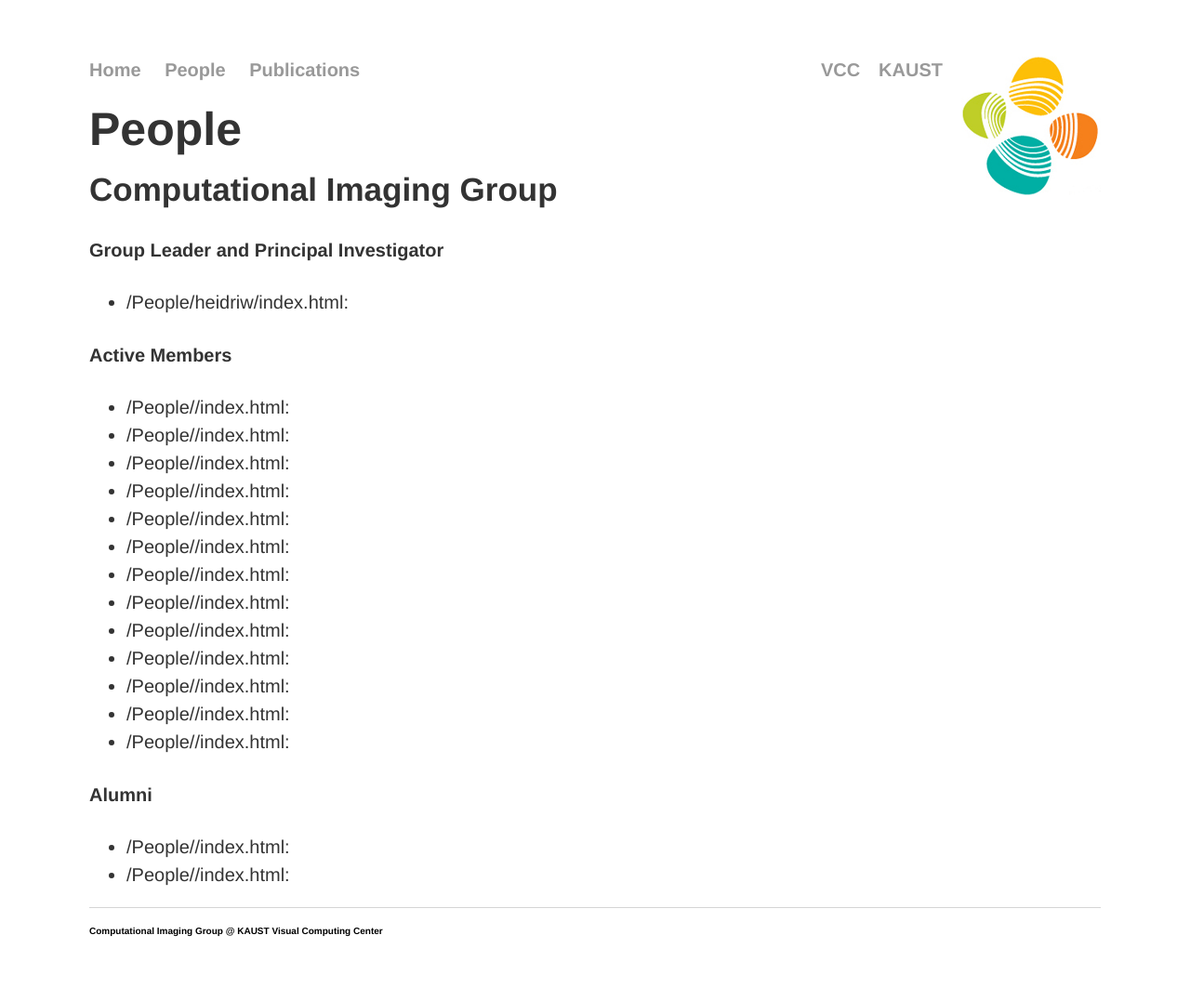
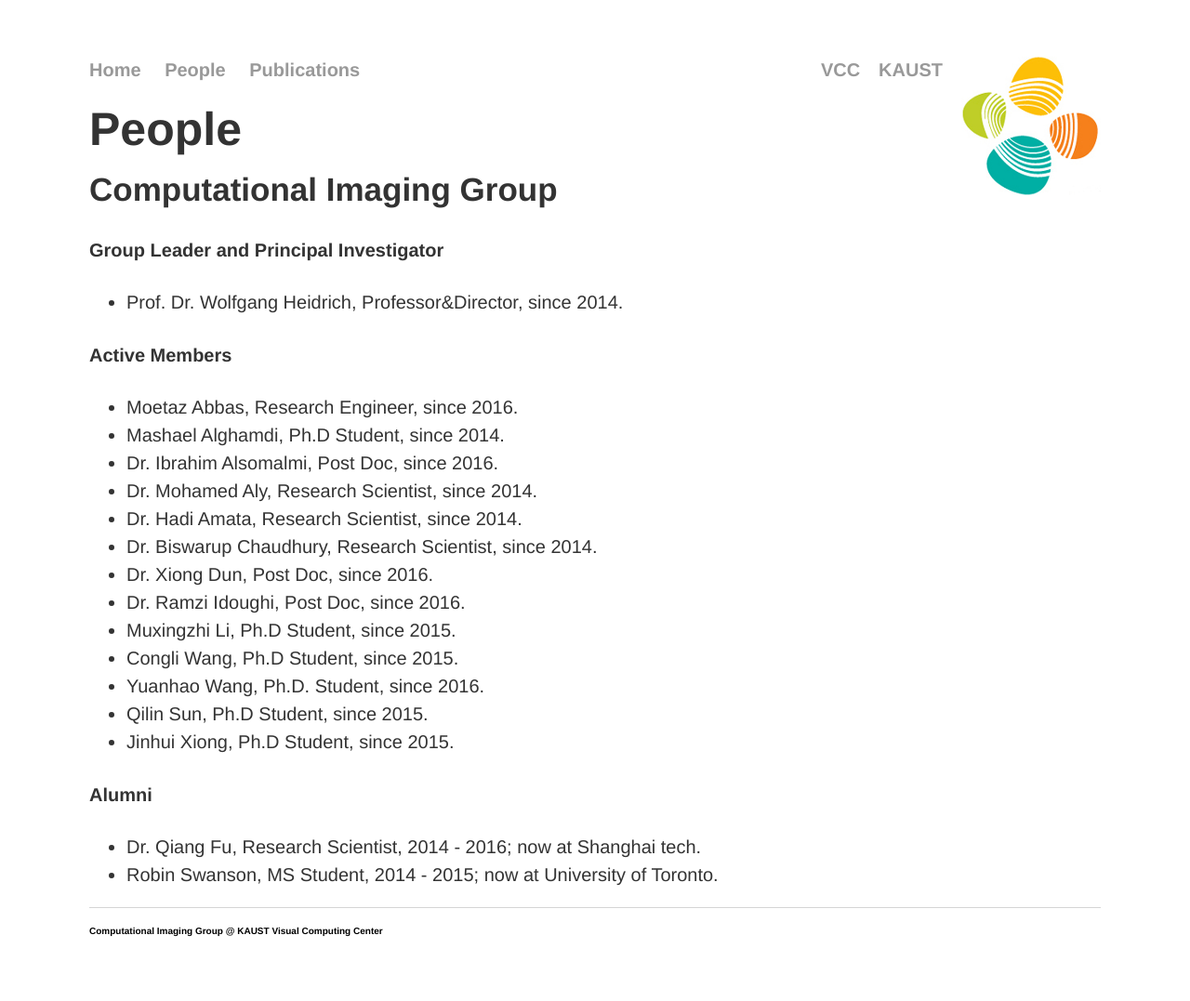
Before and after one commit to vccimaging/vccimaging.github.io, a Jekyll site: the page built from people.html, in a window 1280 px wide. Shown: the whole page at 93% size. Built offline with Jekyll 4.4.1, drawn with Linux system fonts in a browser that asks for light colours.

Commit message:
Update formatperson.html

```diff
--- a/_includes/formatperson.html
+++ b/_includes/formatperson.html
@@ -1,4 +1,20 @@
 <!-- format an entry for a single lab member -->
 
 {% capture weburl %}/People/{{include.person.id}}/index.html{% endcapture %}
-<li> {{weburl}}: {{webpage}}</li>
+
+{% assign webpage = false %}
+{% for file in site.static_files %}
+{% if file.path == weburl %}
+  {% assign webpage = true %}
+  {% break %}
+{% endif %}
+{% endfor %}
+
+<li>{% if webpage %}<a href="{{weburl}}">{% endif %}{{ include.person.title }} {{ include.person.name }}{% if webpage %}</a>{% endif %},
+  {{ include.person.position }},
+  {% if include.person.end %}
+  {{ include.person.start }} - {{ include.person.end }}; now at {{ include.person.nowat }}.
+  {% else %}
+  since {{ include.person.start }}.
+  {% endif %}
+  </li>
```
